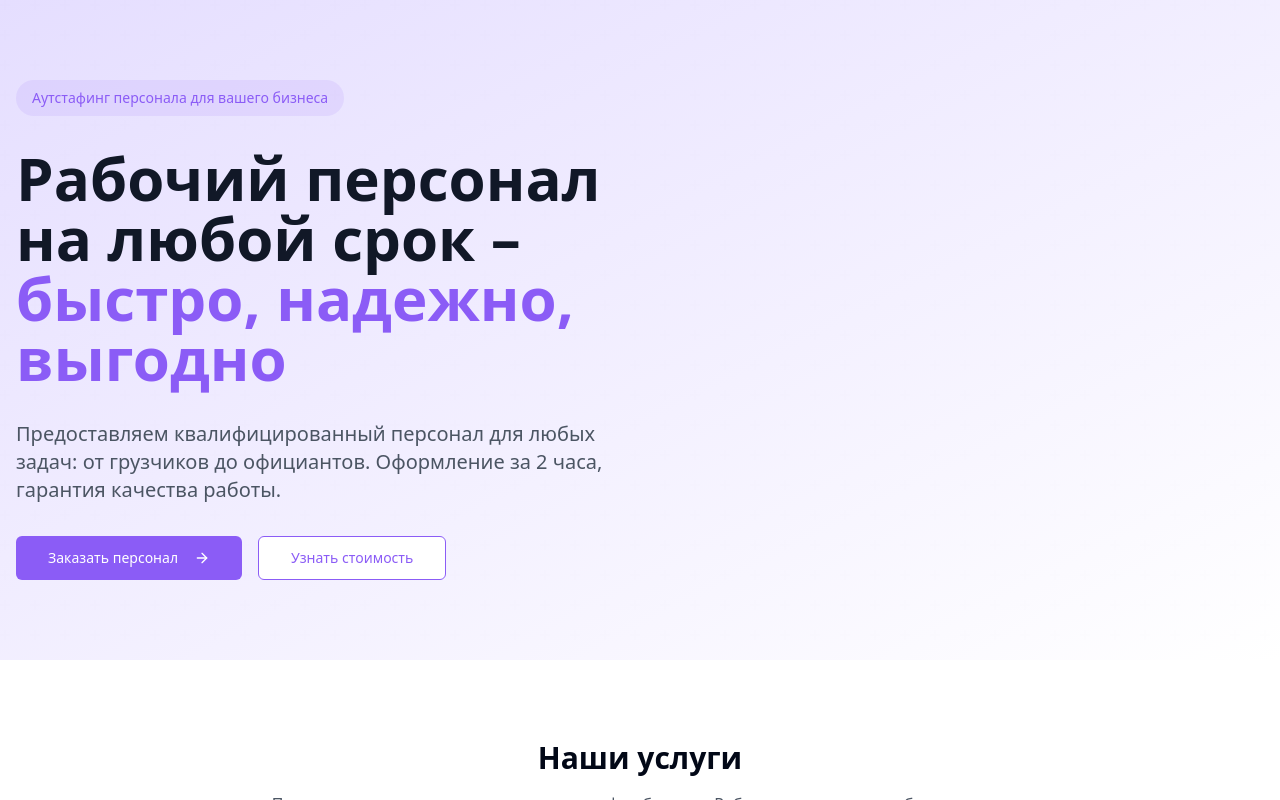
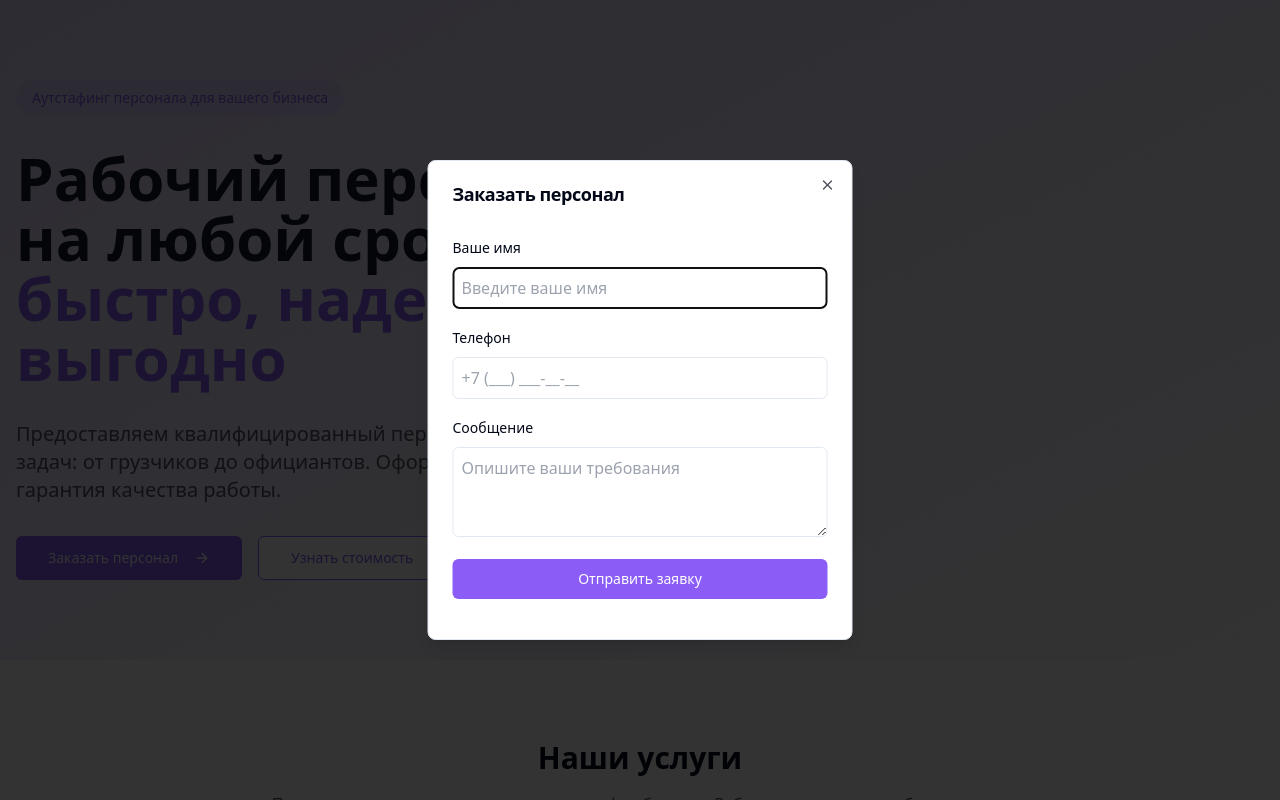
Before and after one commit to anvlasv/smart-staffing-landing, a React (Vite) app: page / in a window 1280 px wide. Both pictures are taken after a click on the button "Заказать персонал". Shown: the top 800 px of the page. Built offline with nearby package versions, Linux system fonts and the light colour scheme.

Commit message:
Add modal and pricing link
Added a modal window that appears when the "Order staff" button is clicked.  Also added a link to the pricing section from the "Find out the cost" button.

```diff
--- a/src/components/HeroSection.tsx
+++ b/src/components/HeroSection.tsx
@@ -1,8 +1,20 @@
 
 import { ArrowRight } from "lucide-react";
 import { Button } from "./ui/button";
+import {
+  Dialog,
+  DialogContent,
+  DialogHeader,
+  DialogTitle,
+  DialogTrigger,
+} from "./ui/dialog";
 
 export const HeroSection = () => {
+  const scrollToPricing = () => {
+    const pricingSection = document.getElementById('pricing');
+    pricingSection?.scrollIntoView({ behavior: 'smooth' });
+  };
+
   return (
     <section className="relative min-h-[80vh] flex items-center justify-center bg-gradient-to-br from-[#E5DEFF] to-white overflow-hidden">
       <div className="container mx-auto px-4 py-20 relative z-10">
@@ -19,11 +31,63 @@ export const HeroSection = () => {
               Предоставляем квалифицированный персонал для любых задач: от грузчиков до официантов. Оформление за 2 часа, гарантия качества работы.
             </p>
             <div className="flex flex-col sm:flex-row gap-4">
-              <Button size="lg" className="group bg-[#8B5CF6] hover:bg-[#7C3AED] transition-colors">
-                Заказать персонал
-                <ArrowRight className="ml-2 h-4 w-4 transition-transform group-hover:translate-x-1" />
-              </Button>
-              <Button size="lg" variant="outline" className="border-[#8B5CF6] text-[#8B5CF6] hover:bg-[#8B5CF6]/10">
+              <Dialog>
+                <DialogTrigger asChild>
+                  <Button size="lg" className="group bg-[#8B5CF6] hover:bg-[#7C3AED] transition-colors">
+                    Заказать персонал
+                    <ArrowRight className="ml-2 h-4 w-4 transition-transform group-hover:translate-x-1" />
+                  </Button>
+                </DialogTrigger>
+                <DialogContent className="sm:max-w-[425px]">
+                  <DialogHeader>
+                    <DialogTitle>Заказать персонал</DialogTitle>
+                  </DialogHeader>
+                  <div className="grid gap-4 py-4">
+                    <div className="space-y-2">
+                      <label htmlFor="name" className="text-sm font-medium leading-none">
+                        Ваше имя
+                      </label>
+                      <input
+                        id="name"
+                        type="text"
+                        className="w-full p-2 border rounded-md"
+                        placeholder="Введите ваше имя"
+                      />
+                    </div>
+                    <div className="space-y-2">
+                      <label htmlFor="phone" className="text-sm font-medium leading-none">
+                        Телефон
+                      </label>
+                      <input
+                        id="phone"
+                        type="tel"
+                        className="w-full p-2 border rounded-md"
+                        placeholder="+7 (___) ___-__-__"
+                      />
+                    </div>
+                    <div className="space-y-2">
+                      <label htmlFor="message" className="text-sm font-medium leading-none">
+                        Сообщение
+                      </label>
+                      <textarea
+                        id="message"
+                        className="w-full p-2 border rounded-md"
+                        placeholder="Опишите ваши требования"
+                        rows={3}
+                      />
+                    </div>
+                    <Button type="submit" className="bg-[#8B5CF6] hover:bg-[#7C3AED]">
+                      Отправить заявку
+                    </Button>
+                  </div>
+                </DialogContent>
+              </Dialog>
+              <Button
+                size="lg"
+                variant="outline"
+                className="border-[#8B5CF6] text-[#8B5CF6] hover:bg-[#8B5CF6]/10"
+                onClick={scrollToPricing}
+              >
                 Узнать стоимость
               </Button>
             </div>
```
